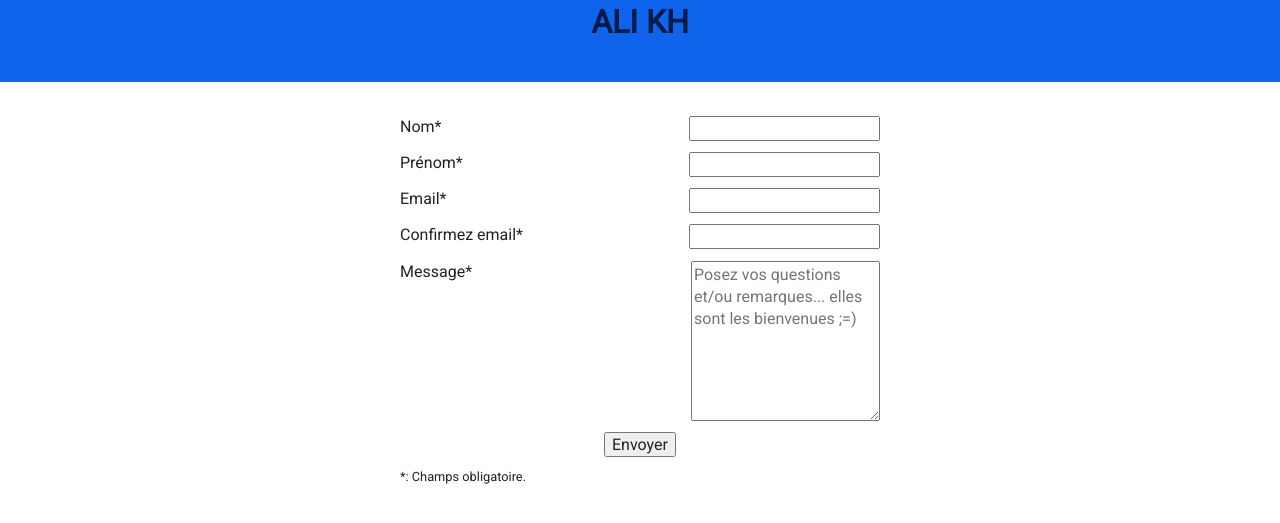
After one commit to alibabouche/portfolioPhoto, a PHP site: page /contact.phtml in a window 1280 px wide. The commit adds this page. Shown: the top 523 px of the page. Run offline with PHP 8.4, Linux system fonts and the light colour scheme; some libraries are stand-ins or nearby versions.

Commit message:
css en parti éfectué

```diff
--- /dev/null
+++ b/contact.phtml
@@ -0,0 +1,75 @@
+<!doctype html>
+<html class="no-js" lang="">
+    <head>
+        <meta charset="utf-8">
+        <meta http-equiv="X-UA-Compatible" content="IE=edge,chrome=1">
+        <title></title>
+        <meta name="description" content="">
+        <meta name="viewport" content="width=device-width, initial-scale=1">
+        <link rel="apple-touch-icon" href="apple-touch-icon.png">
+
+        <link rel="stylesheet" href="css/normalize.min.css">
+        <link href="https://fonts.googleapis.com/css?family=Roboto" rel="stylesheet">
+        <link rel="stylesheet" href="css/main.css">
+
+        <script src="js/vendor/modernizr-2.8.3.min.js"></script>
+    </head>
+    <body>
+        <div class="container">
+            <header>
+                <h1><a href="./">Ali Kh</a></h1>
+            </header>
+            <main>
+                <form method="post" action="contact.php">
+                    <fieldset>
+                        <legend>Formulaire de contact</legend>
+                        <p>
+                            <label for="lastName">Nom*</label>
+                            <input type="text" id="lastName" name="lastName" >
+                        </p>
+                        <p>
+                            <label for="firstName">Prénom*</label>
+                            <input type="text" id="firstName" name="firstName" >
+                        </p>
+                        <p>
+                            <label for="email">Email*</label>
+                            <input id="email" type="text" name="email" >
+                        </p>
+                        <p>
+                            <label for="confirmEmail">Confirmez email*</label>
+                            <input id="confirmEmail" type="text" name="confirmEmail" >
+                        </p>
+                        <p class="textarea">
+                            <label for="message">Message*</label>
+                            <textarea id="message" name="message" placeholder="Posez vos questions et/ou remarques... elles sont les bienvenues ;=)" ></textarea>
+                        </p>
+                        <p>
+                            <input type="submit" value="Envoyer" name="mailform" />
+                        </p>
+                        <small><p>*: Champs obligatoire.</p></small>
+                    </fieldset>
+                </form>
+            </main>
+        </div>
+
+        <!--[if lt IE 8]>
+            <p class="browserupgrade">You are using an <strong>outdated</strong> browser. Please <a href="http://browsehappy.com/">upgrade your browser</a> to improve your experience.</p>
+        <![endif]-->
+
+        <script src="//ajax.googleapis.com/ajax/libs/jquery/1.11.2/jquery.min.js"></script>
+        <script src="https://code.jquery.com/jquery-2.1.4.min.js"></script>
+
+        <script src="js/plugins.js"></script>
+        <script src="js/main.js"></script>
+
+        <!-- Google Analytics: change UA-XXXXX-X to be your site's ID. -->
+        <script>
+            (function(b,o,i,l,e,r){b.GoogleAnalyticsObject=l;b[l]||(b[l]=
+            function(){(b[l].q=b[l].q||[]).push(arguments)});b[l].l=+new Date;
+            e=o.createElement(i);r=o.getElementsByTagName(i)[0];
+            e.src='//www.google-analytics.com/analytics.js';
+            r.parentNode.insertBefore(e,r)}(window,document,'script','ga'));
+            ga('create','UA-XXXXX-X','auto');ga('send','pageview');
+        </script>
+    </body>
+</html>
--- a/css/main.css
+++ b/css/main.css
@@ -55,10 +55,34 @@ textarea {
 /* ==========================================================================
    Author's custom styles
    ========================================================================== */
-
-
+@keyframes animeLine{
+    from{
+        width: 0rem;
+    }
+    to{
+        width: 2,8rem;
+    }
+}
+*{
+    box-sizing: border-box;
+    font-family: 'Roboto', sans-serif;
+}
 h1{
+    text-transform: uppercase;
+    font-weight: bold;
+    font-family: 'Roboto', sans-serif;
     text-align: center;
+    margin-top: 0;
+}
+h1 a{
+    color: #001b47;
+}
+h1 a:hover,
+h1 a:active,
+h1 a:focus{
+    transition: 0.5s ease;
+    cursor: pointer;
+    color: #e0ebfc;
 }
 ul{
     list-style-type: none;
@@ -74,14 +98,44 @@ li{
 a{
     text-decoration: none;
 }
-.img {
+header{
+    background-color: #0e64ea;
+    padding-bottom: 1rem;
+}
+h1 + nav ul{
+    position: relative;
+}
+h1 + nav ul li{
+    text-transform: uppercase;
+    font-weight: bold;
+}
+h1 + nav ul li:hover,
+h1 + nav ul li:active,
+h1 + nav ul focus{
+    transition: 0.5s ease;
+    cursor: pointer;
+    color: #e0ebfc;
+}
+h1 + nav ul li::after{
+    content: "";
+    display: block;
+    position: absolute;
+    height: 0.2rem;
+    width: 6rem;
+    z-index: 100;
+    text-align: center;
+}
+h1 + nav ul li:hover::after,
+h1 + nav ul li:active::after,
+h1 + nav ul li:focus::after{
+    transition: 0.5s ease;
+    animation: animeLine 0.5s;
+    background-color: white;
+}
+.img{
     display: none;
     margin: 1rem auto;
     box-shadow: 0px 0px 10px black;
-}
-.slick-dots{
-    display: flex;
-    justify-content: center;
 }
 .right{
     position: absolute;
@@ -97,8 +151,14 @@ a{
     top: 30vh;
     z-index: 1000;
 }
+.sliderButton{
+    background-color: transparent;
+    border: none;
+    color: black;
+    font-size: 2rem;
+}
 .contact{
-    position: absolute;
+    position: fixed;
     bottom: 0;
 }
 form{
@@ -108,22 +168,40 @@ form fieldset{
     text-align: center;
 }
 form fieldset legend{
-    margin: 0 auto;
-    text-align: center;
+    visibility: hidden;
 }
 form fieldset p{
     display: flex;
     justify-content: space-between;
-    width: 20rem;
+    width: 30rem;
     margin: 0.7rem auto;
 }
-form fieldset p:last-child{
-    width: 50rem;
+form fieldset p.textarea{
+    width: 30rem;
 }
 form fieldset p textarea{
-    width: 85%;
+    height: 10rem;
 }
-
+form fieldset p input[type="submit"]{
+    margin: 0 auto;
+}
+.footer{
+    position: absolute;
+    bottom: 0rem;
+    height: 5rem;
+    width: 100%;
+    background-color: #0e64ea;
+    font-family: "Roboto", "Sans-Serif";
+    font-weight: bold;
+}
+.footer a{
+    color: #001b47;
+    line-height: 5rem;
+}
+.footer a:hover{
+    transition: ease 0.5s;
+    color: #fff;
+}
 
 /* ==========================================================================
    Media Queries
--- a/index.php
+++ b/index.php
@@ -9,6 +9,7 @@
         <link rel="apple-touch-icon" href="apple-touch-icon.png">
 
         <link rel="stylesheet" href="css/normalize.min.css">
+        <link href="https://fonts.googleapis.com/css?family=Roboto" rel="stylesheet">
         <link rel="stylesheet" href="css/main.css">
 
         <!-- SLICK css -->
@@ -65,7 +66,9 @@
                 </section>
             </main>
             <footer>
-                <a href="contact.php" class="contact">Contactez-moi</a>
+                <div class="footer">
+                    <a href="contact.phtml" class="contact">Contactez-moi</a>
+                </div>
             </footer>
         </div>
         <script src="//ajax.googleapis.com/ajax/libs/jquery/1.11.2/jquery.min.js"></script>
--- a/js/main.js
+++ b/js/main.js
@@ -6,8 +6,8 @@ $(document).ready(function(){
 		$(".slider-portraits").css("display", "block").slick({
 			infinite : true,
 			fade : true,
-			nextArrow : '<button class="right"><i class="fas fa-chevron-circle-up"></i></button>',
-			prevArrow : '<button class="left"><i class="fas fa-chevron-circle-up"></i></button>'
+			nextArrow : '<button class="sliderButton right"><i class="fas fa-angle-up"></i></i></button>',
+			prevArrow : '<button class="sliderButton left"><i class="fas fa-angle-up"></i></i></button>'
 		});
 	});
 
@@ -17,8 +17,8 @@ $(document).ready(function(){
 		$(".slider-paysages").css("display", "block").slick({
 			infinite : true,
 			fade : true,
-			nextArrow : '<button class="right"><i class="fas fa-chevron-circle-up"></i></button>',
-			prevArrow : '<button class="left"><i class="fas fa-chevron-circle-up"></i></button>'
+			nextArrow : '<button class="sliderButton right"><i class="fas fa-angle-up"></i></i></button>',
+			prevArrow : '<button class="sliderButton left"><i class="fas fa-angle-up"></i></i></button>'
 		});
 	});
 
@@ -28,8 +28,8 @@ $(document).ready(function(){
 		$(".slider-animaux").css("display", "block").slick({
 			infinite : true,
 			fade : true,
-			nextArrow : '<button class="right"><i class="fas fa-chevron-circle-up"></i></button>',
-			prevArrow : '<button class="left"><i class="fas fa-chevron-circle-up"></i></button>'
+			nextArrow : '<button class="sliderButton right"><i class="fas fa-angle-up"></i></i></button>',
+			prevArrow : '<button class="sliderButton left"><i class="fas fa-angle-up"></i></i></button>'
 		});
 	});
 });
```
Also changed, not shown: contact.php (added, +40 -0 lines), portfoliophoto.sql (added, +132 -0 lines).
